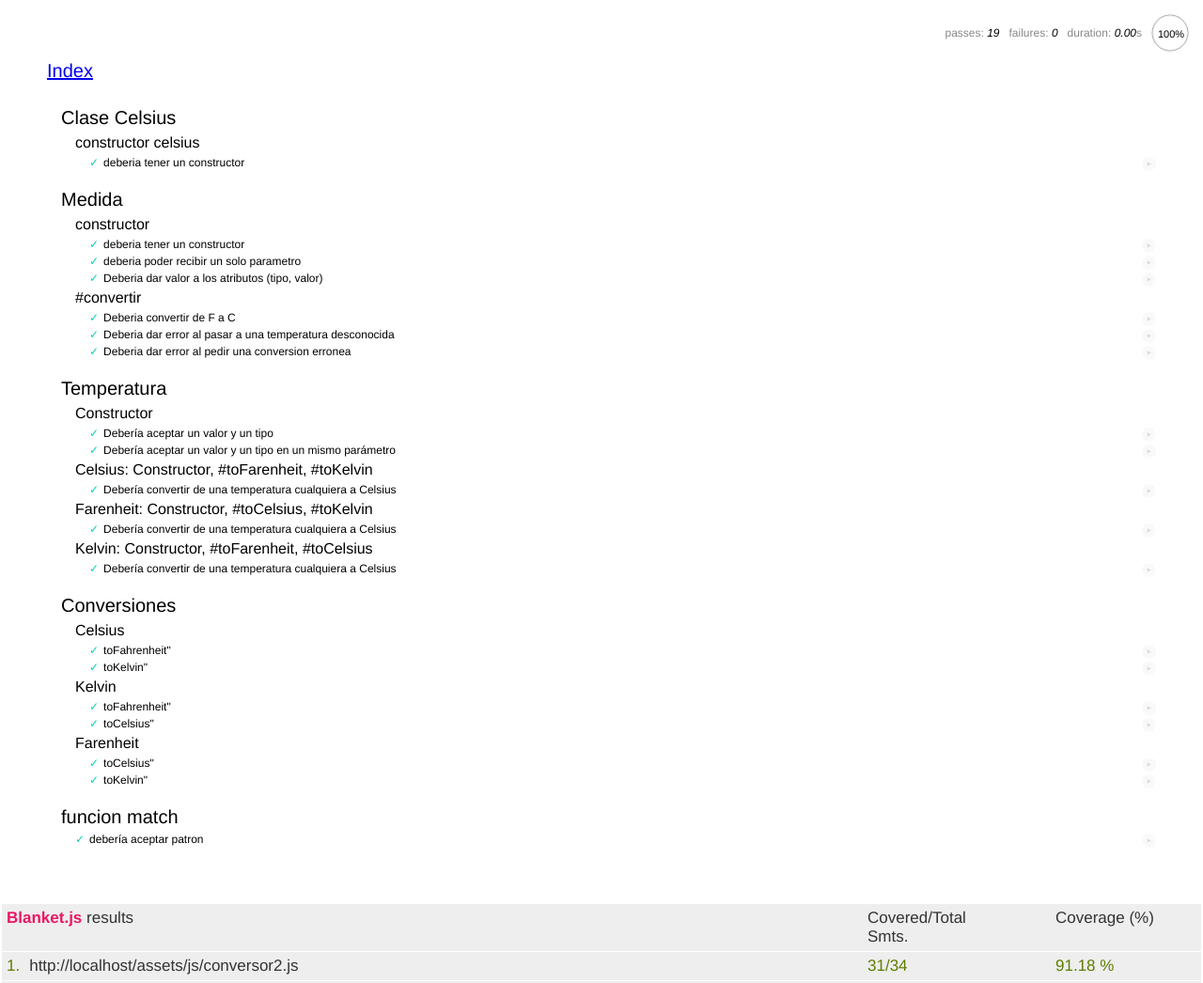
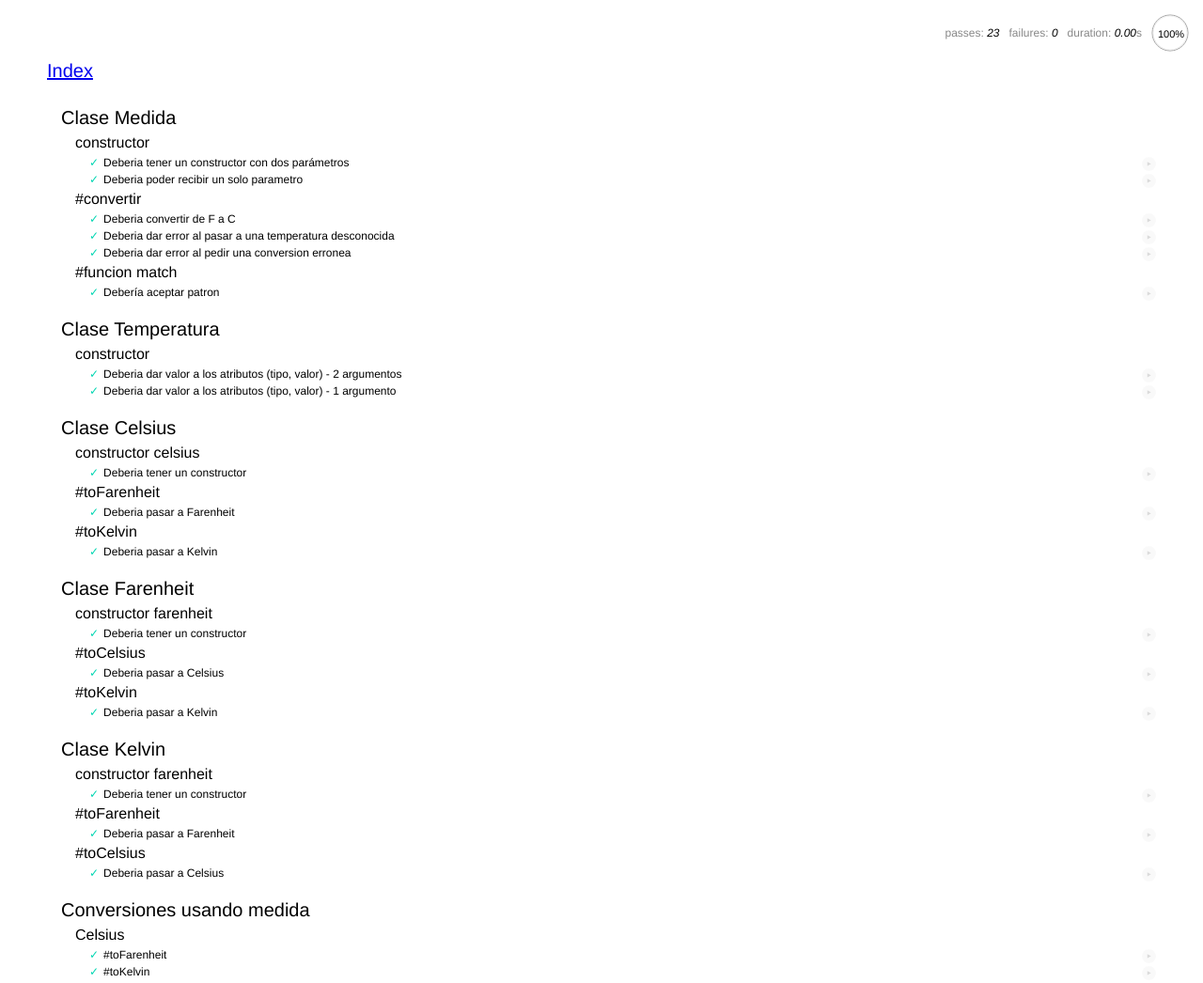
Before and after one commit to ULL-ESIT-GRADOII-PL/mocha-y-chai-daniel-cristina, a website: page test.html in a window 1280 px wide. Shown: the top 1046 px of the page at 94% size. Drawn offline with Linux system fonts and the light colour scheme.

Commit message:
Cambiando links y terminando pruebas

```diff
--- a/tests.js
+++ b/tests.js
@@ -1,165 +1,157 @@
 var expect = chai.expect;
 
-describe("Clase Celsius", function () {
-  describe("constructor celsius", function () {
-    it("deberia tener un constructor", function () {
-      var cel = new Celsius (320e-1);
-      expect(cel.valor).to.equal(320e-1);
-	  expect(cel).to.be.instanceof(Celsius);
+
+
+describe("Clase Medida", function() {
+
+  describe("constructor", function() {
+    it("Deberia tener un constructor con dos parámetros", function() {
+      var medida = new Medida (32, 'f');
+      expect(medida.valor).to.equal(32);
+    });
+    it("Deberia poder recibir un solo parametro", function() {
+     var medida = new Medida ("5 f");
+     expect(medida.valor).to.equal(5);
+     expect(medida.tipo).to.equal('f');
+   });
+ });
+  describe("#convertir", function() {
+     it("Deberia convertir de F a C", function() {
+       expect(Medida.convertir("32f to c")).to.equal("0.00 Celsius");
+     });
+     it("Deberia dar error al pasar a una temperatura desconocida", function() {
+       expect(Medida.convertir("32f to f")).to.equal('Desconozco como convertir desde "f" hasta "f"');
+     });
+     it("Deberia dar error al pedir una conversion erronea", function() {
+       expect(Medida.convertir("32f a k")).to.equal('Introduzca una temperatura valida: 32.6e-8 F to C');
+     });
+   });
+   describe("#funcion match", function () {
+     it("Debería aceptar patron", function () {
+    var valor = Medida.match('330e-1 f to c');
+      expect(parseFloat(valor.num)).to.equal(330e-1);
+      expect(valor.temp1).to.equal('f');
+      expect(valor.temp2).to.equal('c');
+    });
+   });
+});
+
+
+describe("Clase Temperatura", function() {
+  describe("constructor", function() {
+    it("Deberia dar valor a los atributos (tipo, valor) - 2 argumentos ", function() {
+      var aux = new Temperatura(32, "c");
+      expect(aux.valor).to.equal(32);
+      expect(aux.tipo).to.equal("c");
+    });
+    it("Deberia dar valor a los atributos (tipo, valor) - 1 argumento", function() {
+      var aux = new Temperatura("32 c");
+      expect(aux.valor).to.equal(32);
+      expect(aux.tipo).to.equal("c");
     });
   });
 });
 
-describe("Medida", function() {
-  describe("constructor", function() {
-    it("deberia tener un constructor", function() {
-      var medida = new Medida (32, 'f');
-      expect(medida.valor).to.equal(32);
+
+
+describe("Clase Celsius", function() {
+	describe("constructor celsius", function () {
+	  it("Deberia tener un constructor", function () {
+        var cel = new Celsius (37);
+        expect(cel.valor).to.equal(37);
+      });
+	});
+    describe("#toFarenheit", function () {
+	  it("Deberia pasar a Farenheit", function () {
+      var temperatura = new Celsius(32);
+      expect(temperatura.toFarenheit()).to.equal(89.6);
+	  });
     });
-    it("deberia poder recibir un solo parametro", function() {
-     var medida = new Medida ("5 f");
-     expect(medida.valor).to.equal(5);
-     expect(medida.tipo).to.equal('f');
-   });
-
-    it("Deberia dar valor a los atributos (tipo, valor) ", function() {
-      var aux = new Temperatura("32", "c");
-      expect(aux.valor).to.equal("32");
-      expect(aux.tipo).to.equal("c");
-    });
-  });
-  describe("#convertir", function() {
-    it("Deberia convertir de F a C", function() {
-      expect(Medida.convertir("32f to c")).to.equal("0.00 Celsius");
-    });
-    it("Deberia dar error al pasar a una temperatura desconocida", function() {
-      expect(Medida.convertir("32f to f")).to.equal('Desconozco como convertir desde "f" hasta "f"');
-    });
-    it("Deberia dar error al pedir una conversion erronea", function() {
-      expect(Medida.convertir("32f a k")).to.equal('Introduzca una temperatura valida: 32.6e-8 F to C');
-    });
-  });
+	describe("#toKelvin", function () {
+		it("Deberia pasar a Kelvin", function () {
+		var temperatura = new Celsius(32);
+		expect(temperatura.toKelvin()).to.equal(305.15);
+		});
+	});
 });
 
-describe("Temperatura", function() {
-  describe("Constructor", function() {
-    it("Debería aceptar un valor y un tipo", function() {
-      var temperatura = new Temperatura(57, 'f');
-      expect(temperatura.valor).to.equal(57);
-      expect(temperatura.tipo).to.equal('f');
-    });
 
-    it("Debería aceptar un valor y un tipo en un mismo parámetro", function() {
-      var temperatura = new Temperatura("32c");
-      expect(temperatura.valor).to.equal(32);
-      expect(temperatura.tipo).to.equal('c');
-    });
-
-/*
-    it("Debería ser hija de la clase Medida", function() {
-      var temperatura = new Temperatura("32", 'f');
-      expect(Medida.valor).to.equal('32');
-      expect(Medida.tipo).to.equal('f');
-      expect(temperatura).to.be.instanceof(Medida);
-    });*/
-
-  });
-
-  describe("Celsius: Constructor, #toFarenheit, #toKelvin", function() {
-    it("Debería convertir de una temperatura cualquiera a Celsius", function() {
-
-      var temperatura = new Celsius(32);
-      expect(temperatura.toFarenheit()).to.equal(89.6);
-      expect(temperatura.toKelvin()).to.equal(305.15);
-      var cel = new Celsius(32, 'f');
-
-    //  expect(cel).to.be.a('Temperatura');
-
-    });
-  });
-
-  describe("Farenheit: Constructor, #toCelsius, #toKelvin", function() {
-    it("Debería convertir de una temperatura cualquiera a Celsius", function() {
-
+describe("Clase Farenheit", function() {
+	describe("constructor farenheit", function () {
+	  it("Deberia tener un constructor", function () {
+        var temperatura = new Farenheit(32);
+        expect(temperatura.valor).to.equal(32);
+		expect(temperatura).to.be.instanceof(Farenheit);
+      });
+	});
+    describe("#toCelsius", function () {
+	  it("Deberia pasar a Celsius", function () {
       var temperatura = new Farenheit(32);
       expect(temperatura.toCelsius()).to.equal(0);
-      expect(temperatura.toKelvin()).to.equal(273.15);
-      expect(temperatura).to.be.instanceof(Farenheit);
-
-
+	  });
     });
-  });
-
-  describe("Kelvin: Constructor, #toFarenheit, #toCelsius", function() {
-    it("Debería convertir de una temperatura cualquiera a Celsius", function() {
-
-      var temperatura = new Kelvin(273.15);
-      expect(temperatura.toFarenheit()).to.equal(32);
-      expect(temperatura.toCelsius()).to.equal(0);
-      expect(temperatura).to.be.instanceof(Kelvin);
-
-
-    });
-  });
-
+	describe("#toKelvin", function () {
+		it("Deberia pasar a Kelvin", function () {
+		var temperatura = new Farenheit(32);
+		expect(temperatura.toKelvin()).to.equal(273.15);
+		});
+	});
 });
 
 
 
+describe("Clase Kelvin", function() {
+	describe("constructor farenheit", function () {
+	  it("Deberia tener un constructor", function () {
+        var temperatura = new Kelvin(32);
+        expect(temperatura.valor).to.equal(32);
+		expect(temperatura).to.be.instanceof(Kelvin);
+      });
+	});
+    describe("#toFarenheit", function () {
+	  it("Deberia pasar a Farenheit", function () {
+      var temperatura = new Kelvin(273.15);
+      expect(temperatura.toFarenheit()).to.equal(32);
+	  });
+    });
+	describe("#toCelsius", function () {
+		it("Deberia pasar a Celsius", function () {
+		var temperatura = new Kelvin(273.15);
+		expect(temperatura.toCelsius()).to.equal(0);
+		});
+	});
+});
 
 
-describe('Conversiones', function() {
-    describe('Celsius', function () {
+describe("Conversiones usando medida", function() {
+    describe("Celsius", function () {
         var medida = new Celsius(0);
-        it('toFahrenheit"', function () {
+        it("#toFarenheit", function () {
             expect(medida.toFarenheit()).to.equal(32);
         });
 
-        it('toKelvin"', function () {
+        it("#toKelvin", function () {
           expect(medida.toKelvin()).to.equal(273.15);
         });
     });
-    describe('Kelvin', function () {
+    describe("Kelvin", function () {
         var medida = new Kelvin(273.15);
-        it('toFahrenheit"', function () {
+        it("#toFarenheit", function () {
             expect(medida.toFarenheit()).to.equal(32);
         });
 
-        it('toCelsius"', function () {
+        it("#toCelsius", function () {
           expect(medida.toCelsius()).to.equal(0);
         });
     });
-    describe('Farenheit', function () {
+    describe("Farenheit", function () {
         var medida = new Farenheit(32);
-        it('toCelsius"', function () {
+        it("#toCelsius", function () {
           expect(medida.toCelsius()).to.equal(0);
         });
 
-        it('toKelvin"', function () {
+        it("#toKelvin", function () {
           expect(medida.toKelvin()).to.equal(273.15);
         });
     });
 });
-
-
-
-describe("funcion match", function () {
-it("debería aceptar patron", function () {
- var valor = Medida.match('330e-1 f to c');
- expect(parseFloat(valor.num)).to.equal(330e-1);
- expect(valor.temp1).to.equal('f');
- expect(valor.temp2).to.equal('c');
-});
-});
-/*
-describe("Conversor", function() {
-  describe("Funciones de conversion", function() {
-    it("Deberia convertir de Celsius a Kelvin y a Farenheit ", function() {
-      Celsius cel = new Celsius(0);
-      expect(cel.toFarenheit()).to.equal(32);
-    //  expect(aux.type).to.equal("c");
-    });
-
-  });
-});
-*/
```
Also changed, not shown: assets/js/conversor2.js (+2 -5 lines), index.html (+6 -1 lines), README.md.
